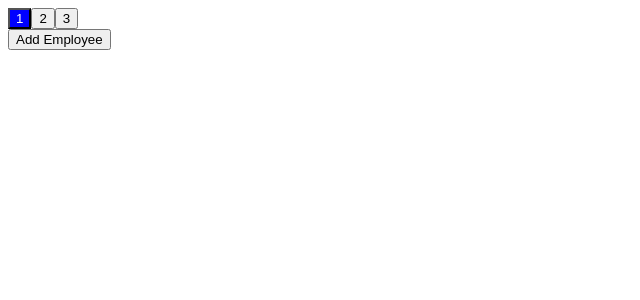
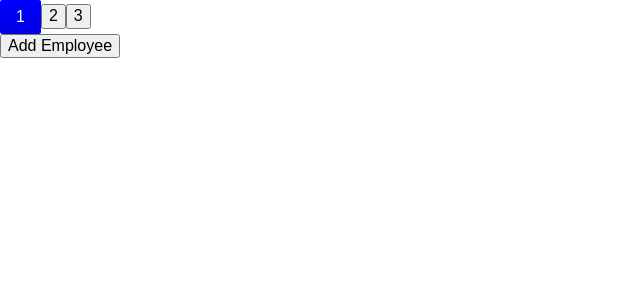
Before and after one commit to AlyxMoon/Simple-Tip-Distribution-Calculator, a Vue app: page / in a window 1280 px wide. Shown: the top 300 px of the page, without its empty margins (0-640 px from the left). Built offline with nearby package versions, Linux system fonts and the light colour scheme.

Commit message:
Add pure.css to the app

```diff
--- a/package.json
+++ b/package.json
@@ -11,6 +11,7 @@
     "build": "node build/build.js"
   },
   "dependencies": {
+    "purecss": "^1.0.0",
     "vue": "^2.5.2"
   },
   "devDependencies": {
--- a/src/App.vue
+++ b/src/App.vue
@@ -2,7 +2,7 @@
   <div id="app">
     <ul class="page-navigation">
       <li class="navigation-item" :class="{ active: page === 0 }">
-        <button @click="changePage(0)">1</button>
+        <button class="pure-button" @click="changePage(0)">1</button>
       </li>
       <li class="navigation-item" :class="{ active: page === 1 }">
         <button @click="changePage(1)">2</button>
@@ -236,7 +236,12 @@ export default {
 }
 </script>
 
+<style src='purecss/build/pure-min.css'>
+
+</style>
+
 <style>
+
 #app {
 }
 
```
Also changed, not shown: 1 other file (tests, documents, lock files or other folders).
